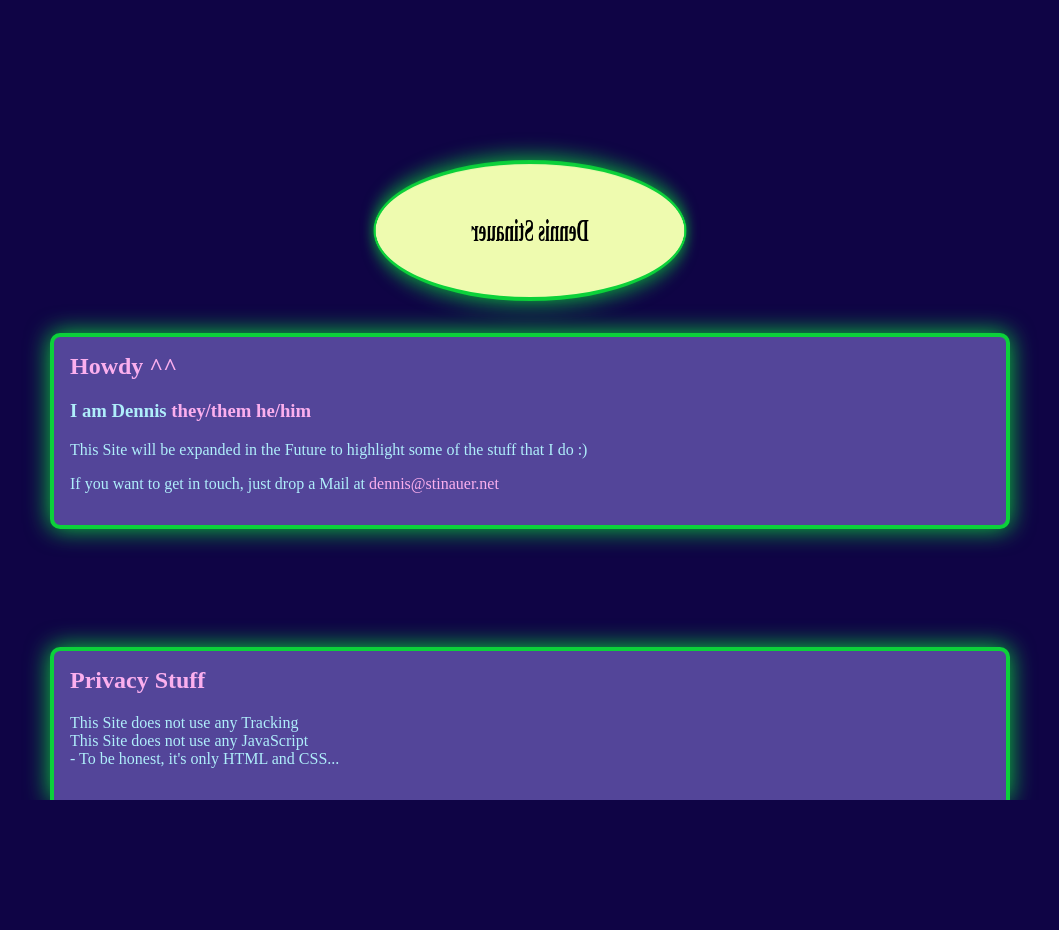
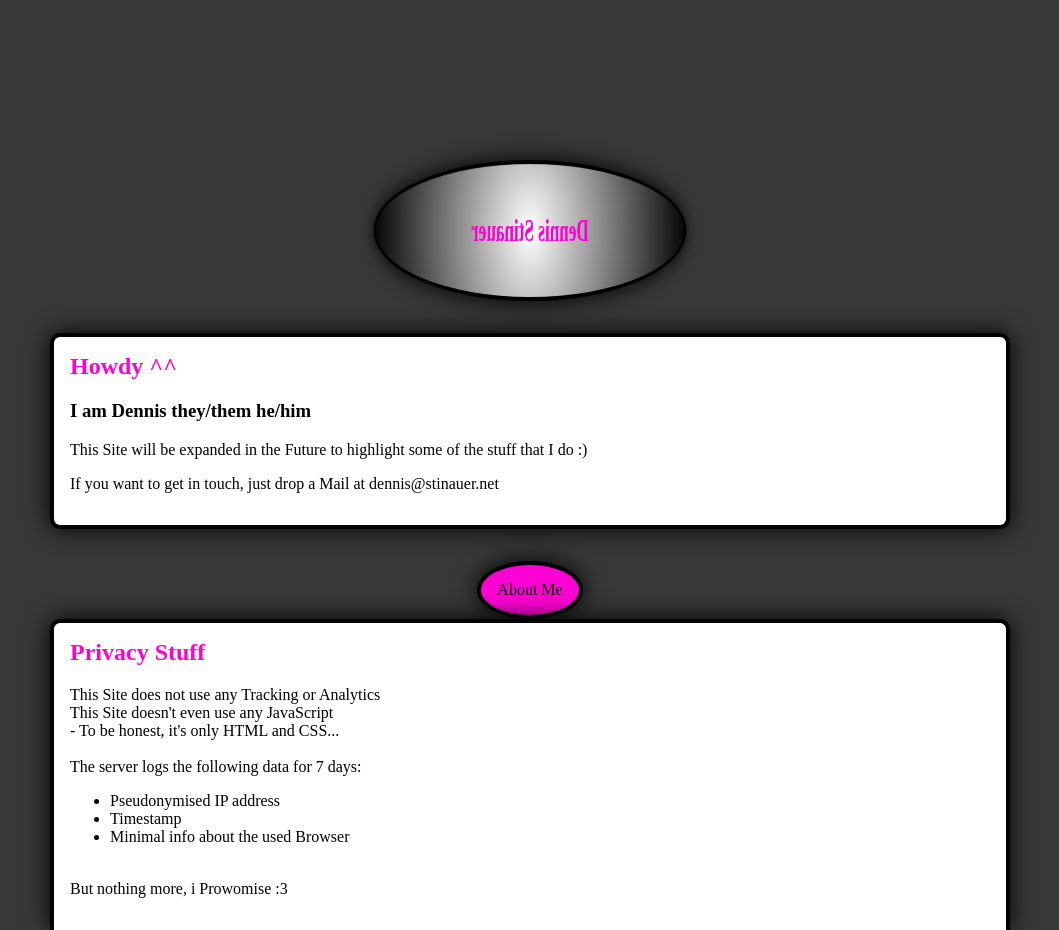
Before and after one commit to djstini/website, a PHP site: page / in a window 1280 px wide. Shown: the whole page, without its empty margins (110-1169 px from the left). Before the commit the page ends 800 px from the top, so only its background shows below. Run offline with PHP 8.4, Linux system fonts and the light colour scheme.

Commit message:
feat(About Me): Added About me page, without content. feat(CSS): Extracted a bunch of vars.

```diff
--- a/index.html
+++ b/index.html
@@ -3,8 +3,11 @@
 
 <head>
 	<meta charset="UTF-8">
-
-	<link rel="stylesheet" href="style.css?v=1.1">
+	<meta http-equiv="X-UA-Compatible" content="IE=edge">
+	<meta name="viewport" content="width=device-width, initial-scale=1.0">
+	<title>Dennis Stinauer</title>
+	<link rel="stylesheet" href="style.css?v=1">
+	<link rel="stylesheet" href="style-index.css?v=1">
 </head>
 
 <!--....／l、........-->
@@ -25,14 +28,26 @@
 					Away!</span><!-- sdajdwajdnadlm -->@stinauer.<span class="block_spam" aria-hidden="true">I dont like
 					Spam :(</span>net</span></p>
 	</div>
+
+	<div id="nav-bar">
+		<a class="nav-button bordered" href="about-me.html">About Me</a>
+	</div>
 </body>
 
 <footer class="bordered">
 	<h2>Privacy Stuff</h2>
 	<p>
-		This Site does not use any Tracking <br>
-		This Site does not use any JavaScript <br>
-		- To be honest, it's only HTML and CSS...
+		This Site does not use any Tracking or Analytics <br>
+		This Site doesn't even use any JavaScript <br>
+		- To be honest, it's only HTML and CSS... <br><br>
+		The server logs the following data for 7 days:
+	<ul>
+		<li>Pseudonymised IP address</li>
+		<li>Timestamp</li>
+		<li>Minimal info about the
+			used Browser</li>
+	</ul><br>
+	But nothing more, i Prowomise :3
 	</p>
 </footer>
 
--- /dev/null
+++ b/style-index.css
@@ -0,0 +1,9 @@
+html {
+	--colorText: #000000;
+	--colorAccent: #ff00d4;
+	--colorHtmlBackdrop: #383838;
+	--colorBorder: #000000;
+	--colorBackground: #ffffff;
+	--borderRadius: 10px;
+	--shadowBorder: .75rem;
+}
--- a/style.css
+++ b/style.css
@@ -3,14 +3,7 @@ html {
 	height: 100%;
 	display: flex;
 	justify-content: center;
-	background: var(--color3);
-	--color1: #afeefb;
-	--color2: #EEFBAF;
-	--color4: #FBAFEE;
-	--color3: #0F0445;
-	--colorBorder: #0CD13A;
-	--colorBackground: #534599;
-	--borderRadius: 10px;
+	background: var(--colorHtmlBackdrop);
 }
 
 body {
@@ -25,48 +18,27 @@ footer {
 	padding: 1em;
 	margin-top: auto;
 	background: var(--colorBackground);
-	color: #afeefb;
+	color: vat(--colorText);
 	border-bottom: none !important;
 	border-bottom-left-radius: 0 !important;
 	border-bottom-right-radius: 0 !important;
 }
 
-
-h2 {
-	color: var(--color4);
-	margin-top: 0;
-}
-
-
 #entry {
 	width: 30em;
 	align-self: center;
 	padding: 3em;
-	background: var(--color2);
+	background:
+		radial-gradient(circle at 50% 50%,
+			var(--colorBackground),
+			var(--colorBorder)),
+		url(media/noise.svg);
 	border-radius: 50% !important;
 	display: flex;
 	justify-content: center;
 	align-items: center;
 	flex-direction: column;
 	animation: spin 10s linear infinite;
-}
-
-.bordered {
-	border: 4px solid var(--colorBorder);
-	border-radius: var(--borderRadius);
-	filter: drop-shadow(0 0 0.75rem var(--colorBorder));
-}
-
-.text_block {
-	margin-top: 2em;
-	padding: 1em;
-	background: var(--colorBackground);
-	color: var(--color1);
-
-}
-
-.block_spam {
-	display: none;
 }
 
 @keyframes spin {
@@ -90,4 +62,44 @@ h2 {
 #entry h1,
 #entry p {
 	margin: 0;
+	color: var(--colorAccent)
 }
+
+h2 {
+	color: var(--colorAccent);
+	margin-top: 0;
+}
+
+.bordered {
+	border: 4px solid var(--colorBorder);
+	border-radius: var(--borderRadius);
+	filter: drop-shadow(0 0 var(--shadowBorder) var(--colorBorder));
+}
+
+.text_block {
+	margin-top: 2em;
+	padding: 1em;
+	background: var(--colorBackground);
+	color: var(--colorText);
+
+}
+
+.block_spam {
+	display: none;
+}
+
+#nav-bar {
+	margin-top: 2em;
+	display: flex;
+	flex-direction: row;
+	align-items: center;
+	justify-content: center;
+}
+
+.nav-button {
+	border-radius: 50%;
+	padding: 1em;
+	background-color: var(--colorAccent);
+	color: var(--colorText);
+	text-decoration: none;
+}
```
Also changed, not shown: about-me.html (added, +22 -0 lines), style-about-me.css (added, +9 -0 lines), media/noise.svg (added).
